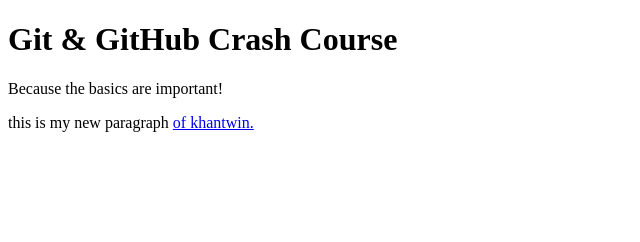
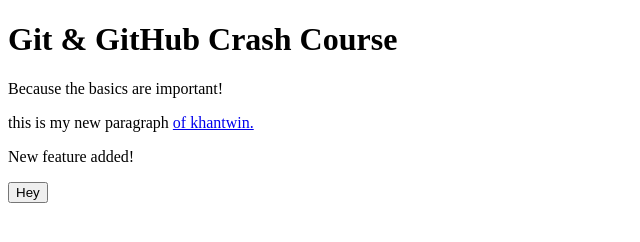
Before and after one commit to khantwin04/github_pratice, a plain HTML site: page index.html in a window 1280 px wide. Shown: the whole page, without its empty margins (0-640 px from the left). Drawn offline with Linux system fonts and the light colour scheme.

Commit message:
added new button

```diff
--- a/index.html
+++ b/index.html
@@ -10,5 +10,10 @@
     <h1>Git & GitHub Crash Course</h1>
     <p>Because the basics are important!</p>
     <p>this is my new paragraph <a href="khantwin.com">of khantwin.</a></p>
+
+  <p> New feature added!</p>
+  <button> Hey </button>
   </body>
+
+
 </html>
```
